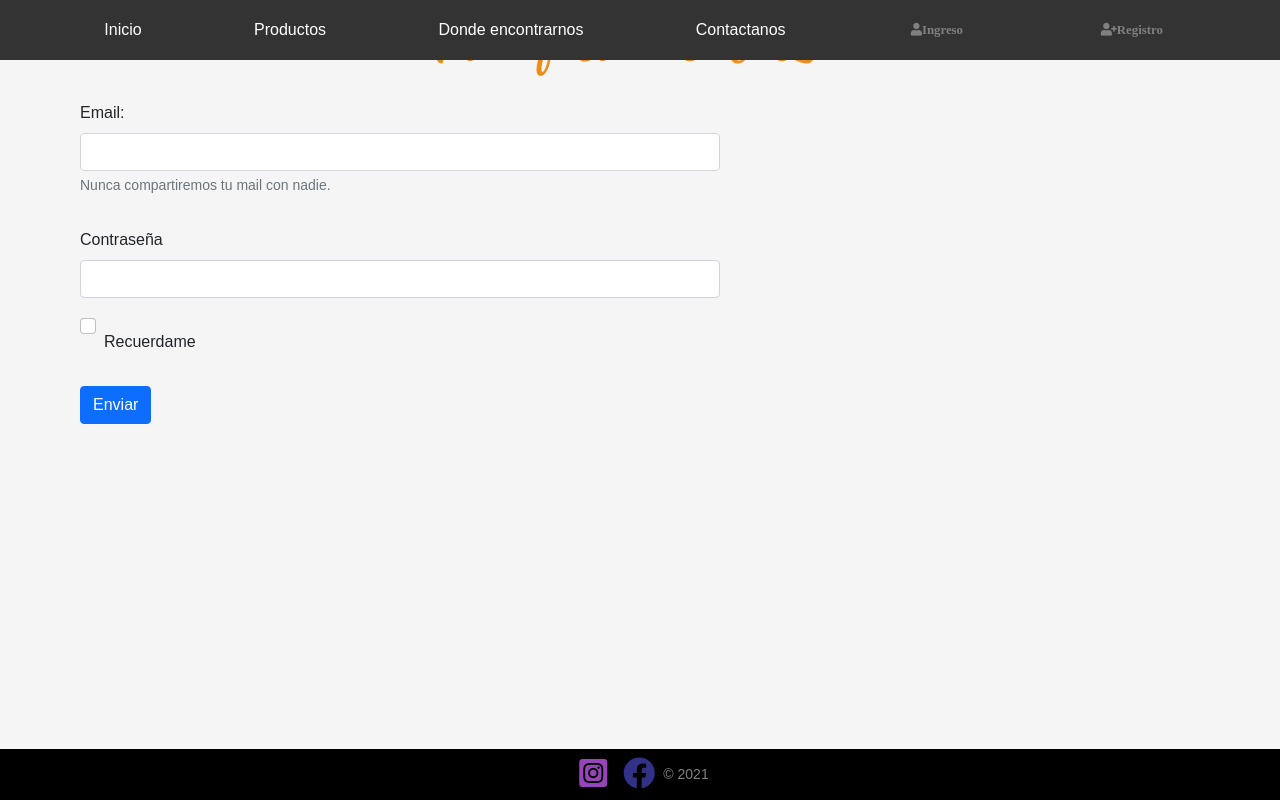
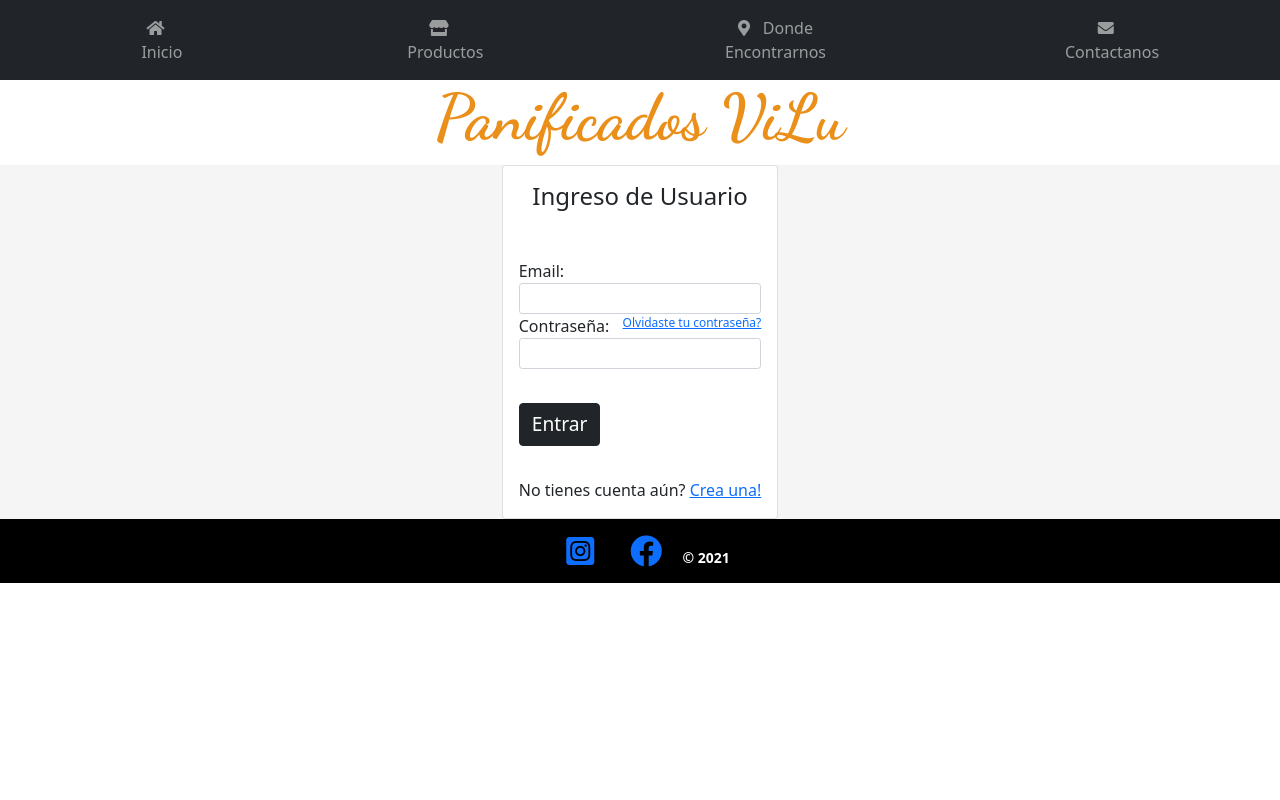
Before and after one commit to alizunega/alizunega.github.oi, a plain HTML site: page pages/ingreso.html in a window 1280 px wide. Drawn offline with nearby package versions, Linux system fonts and the light colour scheme.

Commit message:
commit 25/10 validacion js mas form B5

```diff
--- a/css/style.css
+++ b/css/style.css
@@ -136,6 +136,11 @@ h3{
     color:white;
     font-weight: bold;
 
+}
+
+a > i.fas{
+    padding-right: 0.5em ;
+    margin-right: 0.5em;
 }
 
 /**********************/
@@ -368,7 +373,7 @@ li{
 
 
 /* ingreso y registro en nav */
-.fa-user,.fa-user-plus{
+.fa-sign-in-alt,.fa-user-plus{
     color: gray;
     padding: 0.5em;
     margin: 0.1em 0.5em;
@@ -466,13 +471,13 @@ iframe{
 /********************/
 /*Efectos transicion*/
 /********************/
-.fa-user, .fa-user-plus {
+.fa-sign-in-alt, .fa-user-plus {
     transition:  font-size 0.2s, color 0.2s;
     transition-timing-function: ease-out;
 
   }
 
- .fa-user:hover,.fa-user-plus:hover{
+ .fa-sign-in-alt:hover,.fa-user-plus:hover{
     color: white;
     background-color: rgb(91, 63, 168);
     font-size: 0.8em;
--- a/css/styleUsers.css
+++ b/css/styleUsers.css
@@ -9,17 +9,105 @@
     box-sizing: border-box;
 
 }
+/*estilos media*/
+@media  screen and (max-width:600px) {
+	.nav-item{
+		font-size: x-small;
+	}
+	.navbar{
+		height: fit-content;
+
+	}
+	header.header h1{
+        text-align: center;
+        margin-top: 0.8em;
+    }
+	div.card-body{
+		width: 100%;
+	}
+	form{
+
+		padding-top: 0.5em;
+		font-size: 0.1em;
+		margin-top: 0.1em;
+	}
+	.form-ingreso{
+		width:100%;
+		height: auto;
+		margin:0em;
+	}
+}
+
 
 /* estilo general del body*/
-body {
-    font-family: Arial, sans-serif;
-    margin: 0;
-    padding: 0;
-    background-color: whitesmoke;
+html,body {
+	height: auto;
+	width: 100%;
+	margin:0;
+	padding: 0;
+}
+h1{
+    font-family: 'Dancing Script', cursive;
+    text-align: center;
+    font-size: 4em;
+    color: rgba(233, 137, 13, 0.95);
+
+}
+
+.global-container{
+	display: flex;
+	width: 100%;
+	height:100%;
+	align-items: center;
+	justify-content: center;
+	background-color: #f5f5f5;
 }
 
 form{
+	padding-top: 2em;
+	font-size: 1em;
+	margin-top: 1em;
+}
 
-    margin-left: 10vh;
-    width: 50%;
+.card-title{ font-weight:400; }
+
+.btn{
+	font-size: 1.2em;
+	margin-top:1.8em;
 }
+
+
+.registrarme{
+	text-align:center;
+	padding:2em 0 0;
+}
+
+.nav-item{
+	padding:0 1em;
+	margin: 0 5em;
+	font-weight: 500;
+
+}
+.nav-item a:hover{
+	background-color: grey;
+	color:white;
+}
+.footer{
+	background-color: black;
+	position: fixed;
+	width: 100%;
+	justify-content: center;
+	text-align: center;
+	color: white;
+	font-weight: bold;
+	margin:0;
+	padding:0 ;
+}
+
+.footer .fab{
+	margin: 0.5em;
+}
+
+.fas{
+	margin-right: 0.8em;
+}
--- a/pages/ingreso.html
+++ b/pages/ingreso.html
@@ -4,11 +4,17 @@
 <head>
   <meta charset="UTF-8">
   <meta name="viewport" content="width=device-width, initial-scale=1.0">
-
+  <!--Link bootstrap-->
+  <!-- CSS only -->
   <link href="https://cdn.jsdelivr.net/npm/bootstrap@5.1.3/dist/css/bootstrap.min.css" rel="stylesheet"
     integrity="sha384-1BmE4kWBq78iYhFldvKuhfTAU6auU8tT94WrHftjDbrCEXSU1oBoqyl2QvZ6jIW3" crossorigin="anonymous">
+  <!-- JavaScript Bundle with Popper -->
+  <script src="https://cdn.jsdelivr.net/npm/bootstrap@5.1.3/dist/js/bootstrap.bundle.min.js"
+    integrity="sha384-ka7Sk0Gln4gmtz2MlQnikT1wXgYsOg+OMhuP+IlRH9sENBO0LRn5q+8nbTov4+1p"
+    crossorigin="anonymous"></script>
+  <!--Hoja de estilos propia-->
   <link rel="stylesheet" href="/css/styleUsers.css">
-  <link rel="stylesheet" href="/css/style.css">
+  <!--Estilos de letras y fontawesome para iconos-->
   <link href="https://fonts.googleapis.com/css2?family=Dancing+Script:wght@700&display=swap" rel="stylesheet">
   <link rel="stylesheet" href="https://use.fontawesome.com/releases/v5.15.4/css/all.css"
     integrity="sha384-DyZ88mC6Up2uqS4h/KRgHuoeGwBcD4Ng9SiP4dIRy0EXTlnuz47vAwmeGwVChigm" crossorigin="anonymous">
@@ -17,38 +23,70 @@
 </head>
 
 <body>
+  <nav class="navbar navbar-expand-md text-center navbar-dark bg-dark">
+    <div class="container-fluid">
+      <a class="navbar-brand" href="#"></a>
+      <button class="navbar-toggler" type="button" data-bs-toggle="collapse" data-bs-target="#navbarScroll"
+        aria-controls="navbarScroll" aria-expanded="false" aria-label="Toggle navigation">
+        <span class="navbar-toggler-icon"></span>
+      </button>
+      <div class="collapse navbar-collapse" id="navbarScroll">
+        <ul class="navbar-nav me-auto my-2 my-lg-0 navbar-nav-scroll" style="--bs-scroll-height: 100px;">
 
-    <nav class="navbar">
-      <a href="/index.html">Inicio</a>
-      <a href="/pages/servicios.html">Productos</a>
-      <a href="/pages/establecimientos.html">Donde encontrarnos</a>
-      <a href="/pages/contacto.html">Contactanos</a>
-      <a href="/pages/ingreso.html"><i class="fas fa-user">Ingreso</i></a>
-      <a href="/pages/registro.html"><i class="fas fa-user-plus">Registro</i></a>
+          <li class="nav-item">
+            <a class="nav-link " aria-current="page" href="/index.html"><i class="fas fa-home"></i>Inicio</a>
+          </li>
+          <li class="nav-item">
+            <a class="nav-link" href="/pages/servicios.html"><i class="fas fa-store"></i>Productos</a>
+          </li>
+          <li class="nav-item">
+            <a class="nav-link" href="/pages/establecimientos.html"><i class="fas fa-map-marker-alt"></i>Donde Encontrarnos</a>
+          </li>
+          <li class="nav-item">
+            <a class="nav-link" href="/pages/contacto.html"><i class="fas fa-envelope"></i>Contactanos</a>
+          </li>
 
+        </ul>
+      </div>
+    </div>
   </nav>
+  <div>
     <header class="header">
       <h1>Panificados ViLu</h1>
+    </header>
+  </div>
 
 
-    </header>
+  <div class="global-container">
 
-    <form >
-      <div class="mb-3">
-        <label for="exampleInputEmail1" class="form-label">Email:</label>
-        <input type="email" class="form-control" id="exampleInputEmail1" aria-describedby="emailHelp">
-        <div id="emailHelp" class="form-text">Nunca compartiremos tu mail con nadie.</div>
+
+
+    <div class="card form-ingreso">
+      <div class="card-body">
+        <h4 class="card-title text-center">Ingreso de Usuario</h4>
+        <div class="card-text">
+
+          <form>
+            <!-- to error: add class "has-danger" -->
+            <div class="form-group">
+              <label for="emailIngreso">Email:</label>
+              <input type="email" class="form-control form-control-sm" id="emailIngreso" aria-describedby="emailHelp">
             </div>
-      <div class="mb-3">
-        <label for="exampleInputPassword1" class="form-label">Contraseña</label>
-        <input type="password" class="form-control" id="exampleInputPassword1">
+            <div class="form-group">
+              <label for="passwordIngreso">Contraseña:</label>
+              <a href="#" style="float:right;font-size:12px;">Olvidaste tu contraseña?</a>
+              <input type="password" class="form-control form-control-sm" id="password">
             </div>
-      <div class="mb-3 form-check">
-        <input type="checkbox" class="form-check-input" id="exampleCheck1">
-        <label class="form-check-label" for="exampleCheck1">Recuerdame</label>
+            <button type="submit" class="btn btn-dark btn-block">Entrar</button>
+
+            <div class="registrarme">
+              No tienes cuenta aún? <a href="/pages/registro.html">Crea una!</a>
             </div>
-      <button type="submit" class="btn btn-primary">Enviar</button>
           </form>
+        </div>
+      </div>
+    </div>
+  </div>
 
 
   <footer class="footer">
```
Also changed, not shown: index.html (+7 -5 lines), pages/contacto.html (+11 -10 lines), pages/establecimientos.html (+7 -6 lines), pages/servicios.html (+7 -6 lines). Lines whose indentation alone changed are shown as unchanged.
